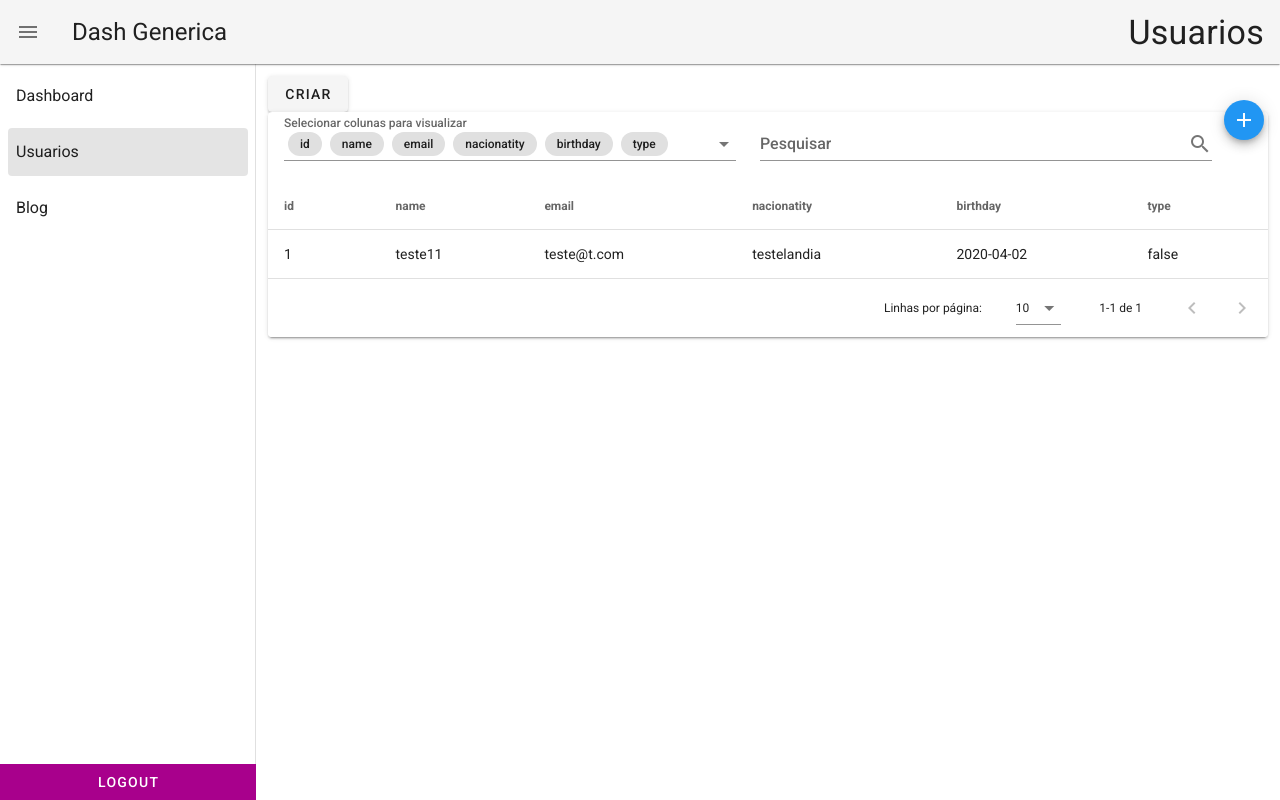
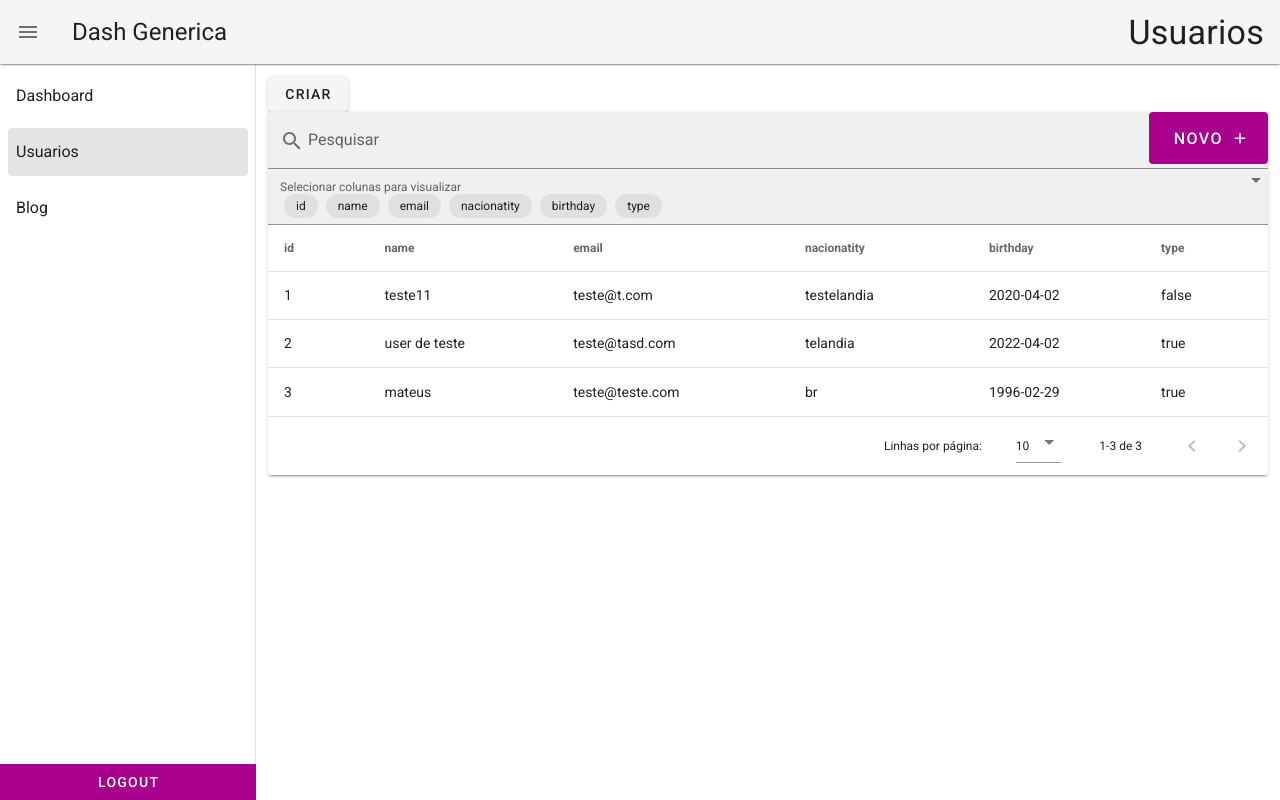
Before and after one commit to mateusdalmeida/dashboard, a Vue app: page /users in a window 1280 px wide. Built offline with nearby package versions, Linux system fonts and the light colour scheme; data requests are answered from the project's data file.

Commit message:
reorder itens in generic table, and create add button

```diff
--- a/db.json
+++ b/db.json
@@ -22,6 +22,22 @@
       "nacionatity": "testelandia",
       "birthday": "2020-04-02",
       "type": false
+    },
+    {
+      "id": 2,
+      "name": "user de teste",
+      "email": "teste@tasd.com",
+      "nacionatity": "telandia",
+      "birthday": "2022-04-02",
+      "type": true
+    },
+    {
+      "name": "mateus ",
+      "email": "teste@teste.com",
+      "nacionatity": "br",
+      "birthday": "1996-02-29",
+      "type": true,
+      "id": 3
     }
   ],
   "profile": {
--- a/src/components/GenericTable.vue
+++ b/src/components/GenericTable.vue
@@ -1,33 +1,32 @@
 <template>
   <v-card>
-    <v-card-title class="pt-0 pb-0">
-      <v-row>
-        <v-col>
+    <v-text-field
+      v-model="search"
+      prepend-inner-icon="mdi-magnify"
+      label="Pesquisar"
+      single-line
+      hide-details
+      filled
+    >
+      <template slot="append">
+        <v-btn color="primary" depressed x-large @click="createItem">
+          Novo
+          <v-icon right>mdi-plus</v-icon>
+        </v-btn>
+      </template>
+    </v-text-field>
     <v-autocomplete
       v-model="headersShown"
       :items="headers"
       label="Selecionar colunas para visualizar"
+      hide-details
       multiple
       chips
+      filled
       small-chips
       item-text="text"
       item-value="text"
     ></v-autocomplete>
-        </v-col>
-        <v-col>
-          <v-text-field
-            v-model="search"
-            append-icon="mdi-magnify"
-            label="Pesquisar"
-            single-line
-            hide-details
-          ></v-text-field>
-        </v-col>
-        <v-btn fab dark color="blue" small @click="createItem">
-          <v-icon>mdi-plus</v-icon>
-        </v-btn>
-      </v-row>
-    </v-card-title>
     <v-data-table
       :headers="headersSelected"
       :items="tableData"
@@ -39,7 +38,7 @@
 <script>
 export default {
   name: "GenericTable",
-  props: ["tableName", "tableData"],
+  props: ["tableName", "tableData", "isCrud"],
   data: () => ({
     routeName: "",
     search: "",
@@ -87,3 +86,12 @@ export default {
   }
 };
 </script>
+
+<style >
+.v-input__append-inner {
+  margin: 0 !important;
+}
+.v-input__slot {
+  padding-right: 0 !important;
+}
+</style>
--- a/src/components/GenericView.vue
+++ b/src/components/GenericView.vue
@@ -1,6 +1,5 @@
 <template>
   <div>
-    <v-btn @click="editorDialog = true">criar</v-btn>
     <generic-table
       v-if="genericData.length > 0"
       :tableData="genericData"
```
Lines whose indentation alone changed are shown as unchanged.
